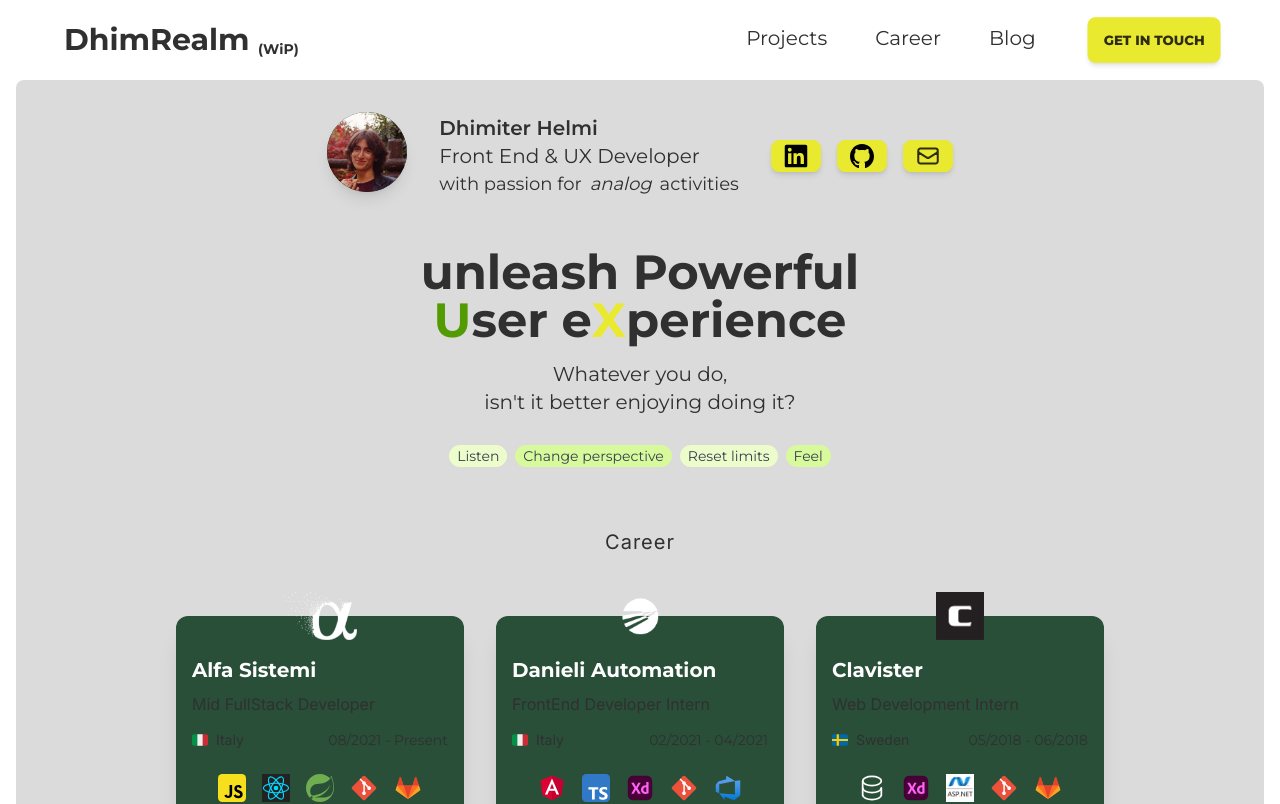
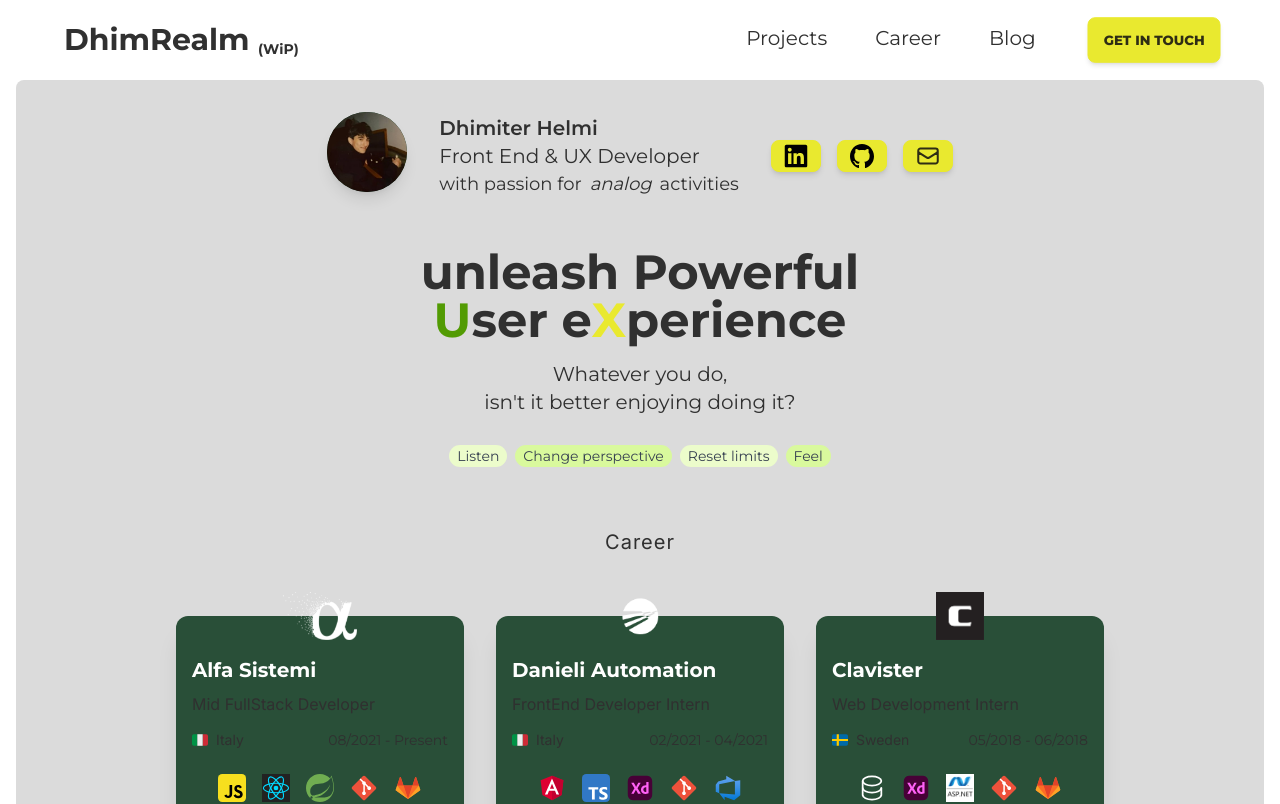
Before and after one commit to dhimiterPoison/dhimiterhelmi-old, a Next.js app: page / in a window 1280 px wide. Shown: the top 804 px of the page. Built offline with nearby package versions, Linux system fonts and the light colour scheme.

Commit message:
new picture

```diff
--- a/app/components/Navbar.tsx
+++ b/app/components/Navbar.tsx
@@ -6,8 +6,8 @@ import { useSessionStorage } from '@mantine/hooks';
 
 export const routes = [
 	{ id: 1, path: '/#personal-projects', title: 'Projects' },
-	{ id: 1, path: '/#career', title: 'Career' },
-	{ id: 1, path: '/blog', title: 'Blog' },
+	{ id: 2, path: '/#career', title: 'Career' },
+	{ id: 3, path: '/blog', title: 'Blog' },
 
 	// {
 	//     id: 1,
@@ -49,14 +49,12 @@ const Navbar = () => {
 				{routes.map((route) => (
 					<Route
 						key={route.id}
-						// category={route.category}
-						// routes={route.routes}
                         route={route}
 						closeNavigation={closeNavigationHandler}
 					/>
 				))}
 			</div>
-			<div className='contact btn btn-secondary font-extrabold w-full lg:w-auto shadow-md'>
+			<div className='contact btn btn-secondary font-extrabold w-full lg:w-auto shadow-md hover:scale-105'>
 				<Link href='mailto:dhimiter.helmi@gmail.com'>Get in touch</Link>
 			</div>
 		</div>
--- a/app/components/Route.tsx
+++ b/app/components/Route.tsx
@@ -29,7 +29,8 @@ const Route = ({ route, closeNavigation }: Props) => {
 							<Link
 								className={`flex text-xl py-2 items-center ${
 									isActive && 'text-primary font-semibold'
-								}`}
+								} hover:underline  hover:scale-110`}
+
 								href={`${route.path}`}
 								onClick={closeNavigation}
 							>
--- a/app/components/ShortPresentation.tsx
+++ b/app/components/ShortPresentation.tsx
@@ -3,7 +3,7 @@ import Link from 'next/link';
 import React from 'react';
 import LinkedinLogo from '../../public/linkedin-svgrepo-com.svg';
 import GithubLogo from '../../public/github.svg';
-import ProfilePicture from '../../public/profile-picture.jpeg';
+import ProfilePicture from '../../public/profile-picture-test.jpg';
 
 const ShortPresentation = () => {
 	return (
--- a/app/globals.scss
+++ b/app/globals.scss
@@ -1,6 +1,15 @@
 @tailwind base;
 @tailwind components;
 @tailwind utilities;
+
+$base-100: '#184426';
+$base-200: '#205A32';
+$base-300: '#337A54';
+$base-400: '#90D8A7';
+
+body {
+	width: 100vw;
+}
 
 .app {
 	min-height: 100svh;
@@ -102,3 +111,23 @@
 	width: 100vw;
 	height: 1px;
 }
+
+.animation-test {
+	h2 {
+		background: linear-gradient(90deg, black, transparent);
+		// background-size: 200%;
+		animation: reveal both linear;
+		animation-timeline: view();
+		// animation-range: entry 50% cover 50%;
+		background-repeat: no-repeat;
+	}
+
+	@keyframes reveal {
+		0% {
+			opacity: 0;
+		}
+		50% {
+			opacity: 1;
+		}
+	}
+}
--- a/app/page.tsx
+++ b/app/page.tsx
@@ -23,7 +23,7 @@ export default function Home() {
         <main
             //adding w-full fixes the horizontal scroll issue, BUUUT, it also makes the carousels
             //be restricted by the padding, id like it to continue to the end of the screen
-            className={`flex flex-col w-full my-4 justify-start ${monserrat.className} scroll-smooth`}
+            className={`flex flex-col w-full my-4 justify-start ${monserrat.className} scroll-smooth transition ease-linear`}
         >
             <ShortPresentation />
             <MainHero />
--- a/next.config.js
+++ b/next.config.js
@@ -1,6 +1,9 @@
 /** @type {import('next').NextConfig} */
 const nextConfig = {
 	reactStrictMode: true,
+	images: {
+		domains: ['media.tenor.com'],
+	},
 };
 
 module.exports = nextConfig;
```
Also changed, not shown: public/profile-picture-test.jpg (added), 1 other file (tests, documents, lock files or other folders).
